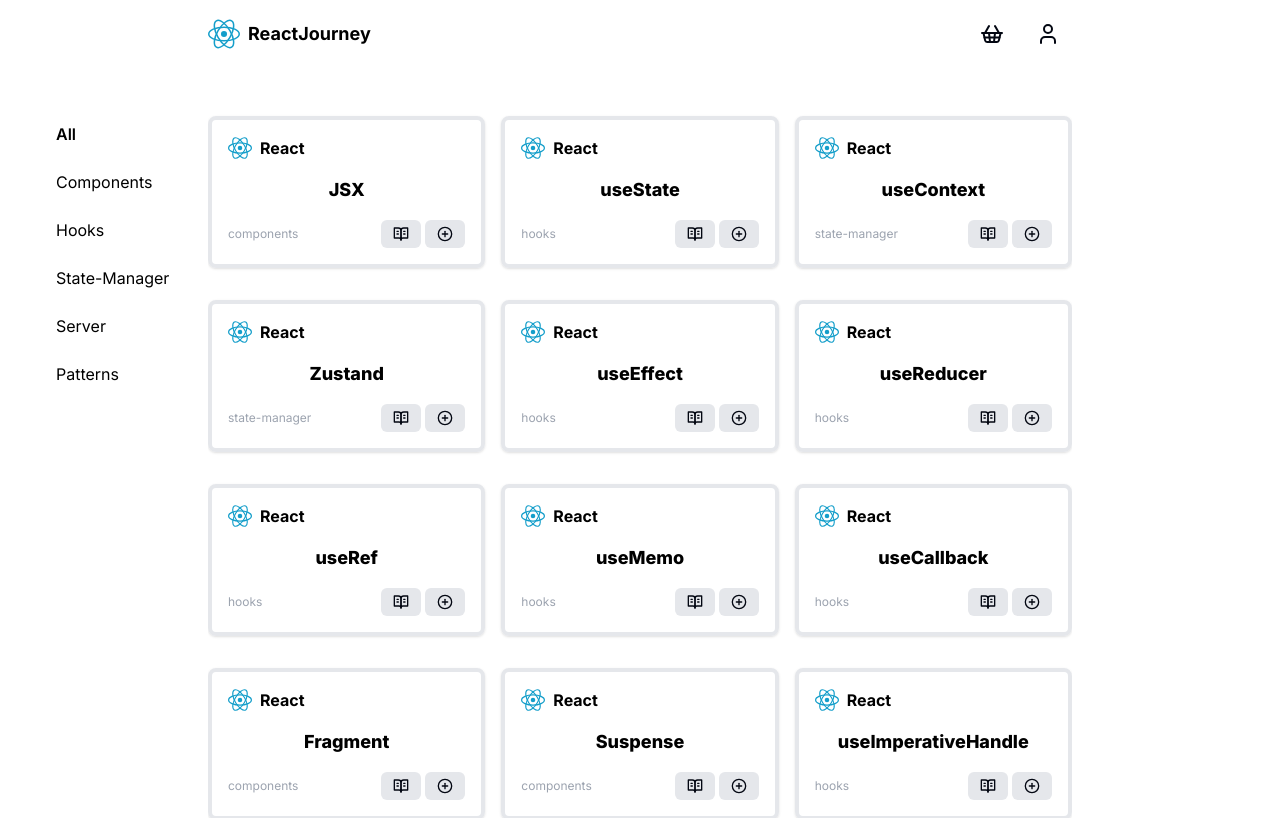
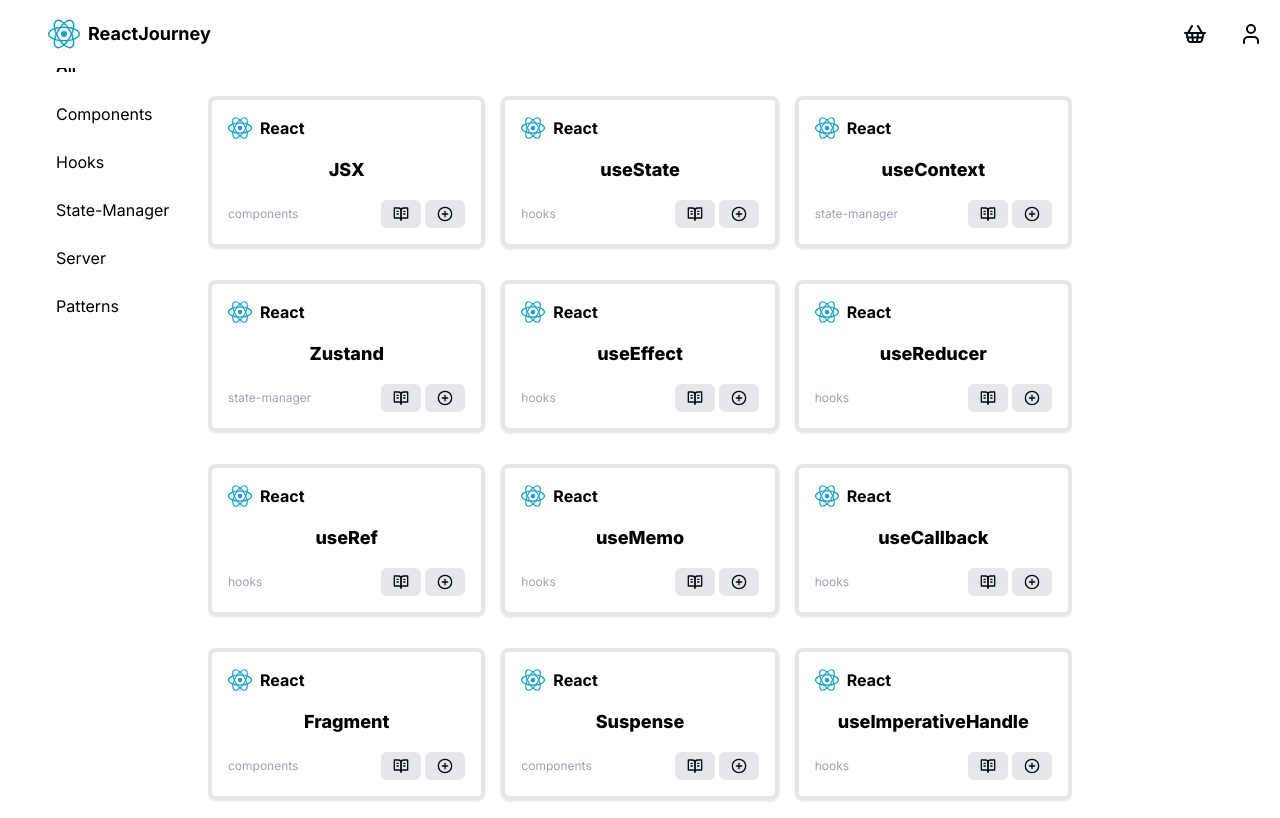
Before and after one commit to mirkobozzetto/workshop_component, a Next.js app: page / in a window 1280 px wide. Shown: the top 818 px of the page. Built offline with nearby package versions, Linux system fonts and the light colour scheme.

Commit message:
chore: Update Home page to include lazy loading for ReactCard components

```diff
--- a/app/page.tsx
+++ b/app/page.tsx
@@ -20,7 +20,7 @@
       <div className="flex max-lg:flex-col flex-1 gap-4 mt-8 mb-4 py-2 overflow-auto">
         <MenuFilter currentFilter={currentFilter} filters={filters} />
         <div className="w-full overflow-auto">
-          <div className="gap-4 grid grid-cols-1 md:grid-cols-2 lg:grid-cols-3 w-full h-fit overflow-auto">
+          <div className="gap-4 grid grid-cols-1 md:grid-cols-2 lg:grid-cols-3 mt-12 w-full h-fit overflow-auto">
             {REACT_CARDS.filter((card) => {
               if (!currentFilter) return true;
               return card.category === currentFilter;
--- a/components/Header.tsx
+++ b/components/Header.tsx
@@ -4,12 +4,12 @@
 
 const Header = () => {
   return (
-    <header className="flex items-center py-4 w-full">
+    <header className="top-0 left-12 z-50 fixed flex items-center bg-white mb-4 py-4 w-full">
       <h1 className="inline-flex items-center gap-2 font-bold text-lg">
         <ReactSvg size={32} />
         <span>ReactJourney</span>
       </h1>
-      <div className="flex items-center gap-2 ml-auto">
+      <div className="flex items-center gap-2 ml-[75%]">
         <Button variant="ghost">
           <ShoppingBasket size={24} />
         </Button>
--- a/components/MenuFilter.tsx
+++ b/components/MenuFilter.tsx
@@ -28,7 +28,7 @@
 
 const MenuItem = ({ children }: { children: React.ReactNode }) => {
   return (
-    <nav className="left-12 fixed flex lg:flex-col flex-wrap gap-4 mt-2.5 w-full lg:max-w-[200px]">
+    <nav className="left-12 fixed flex lg:flex-col flex-wrap gap-4 mt-12 mt-2.5 w-full lg:max-w-[200px]">
       {children}
     </nav>
   );
```
